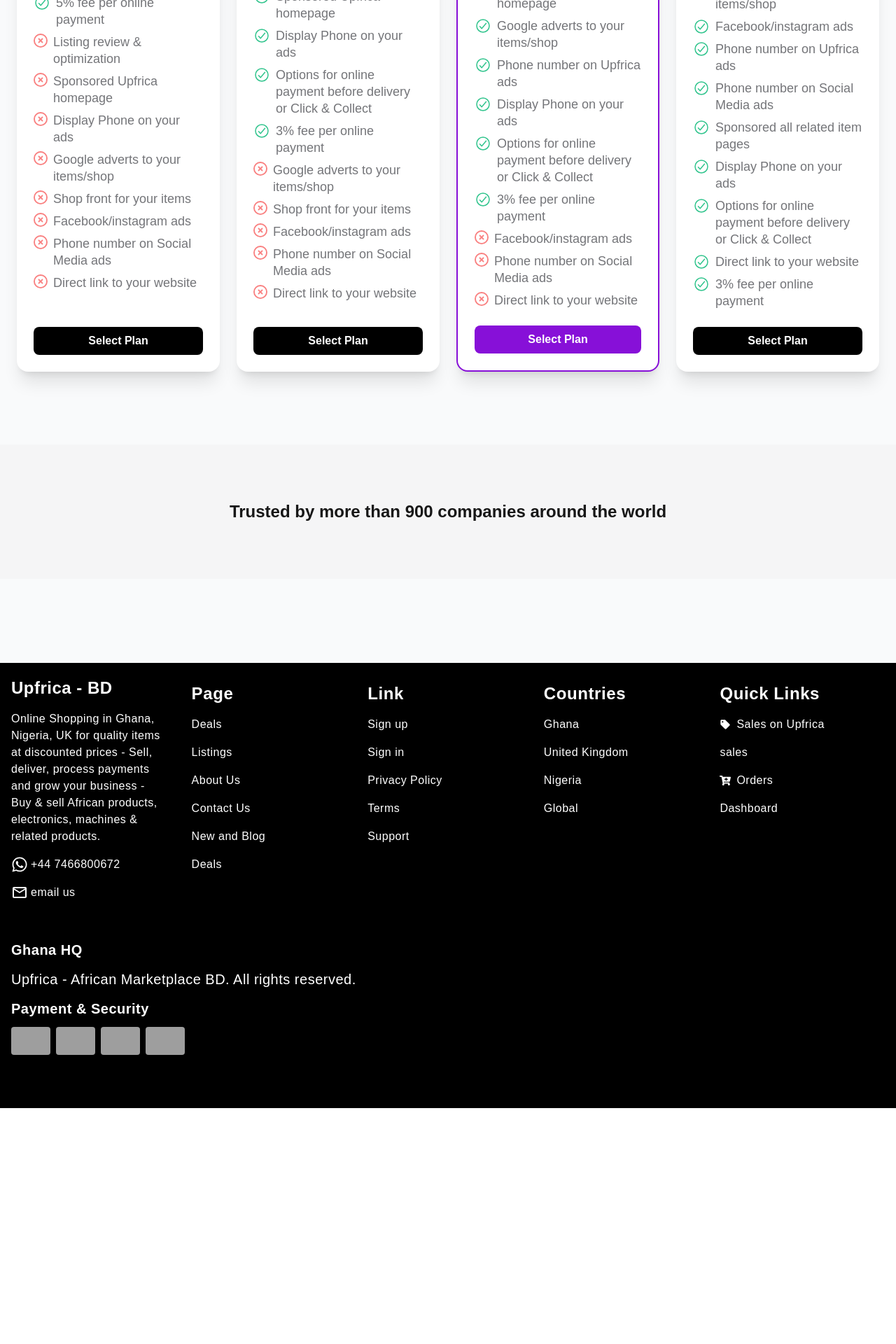
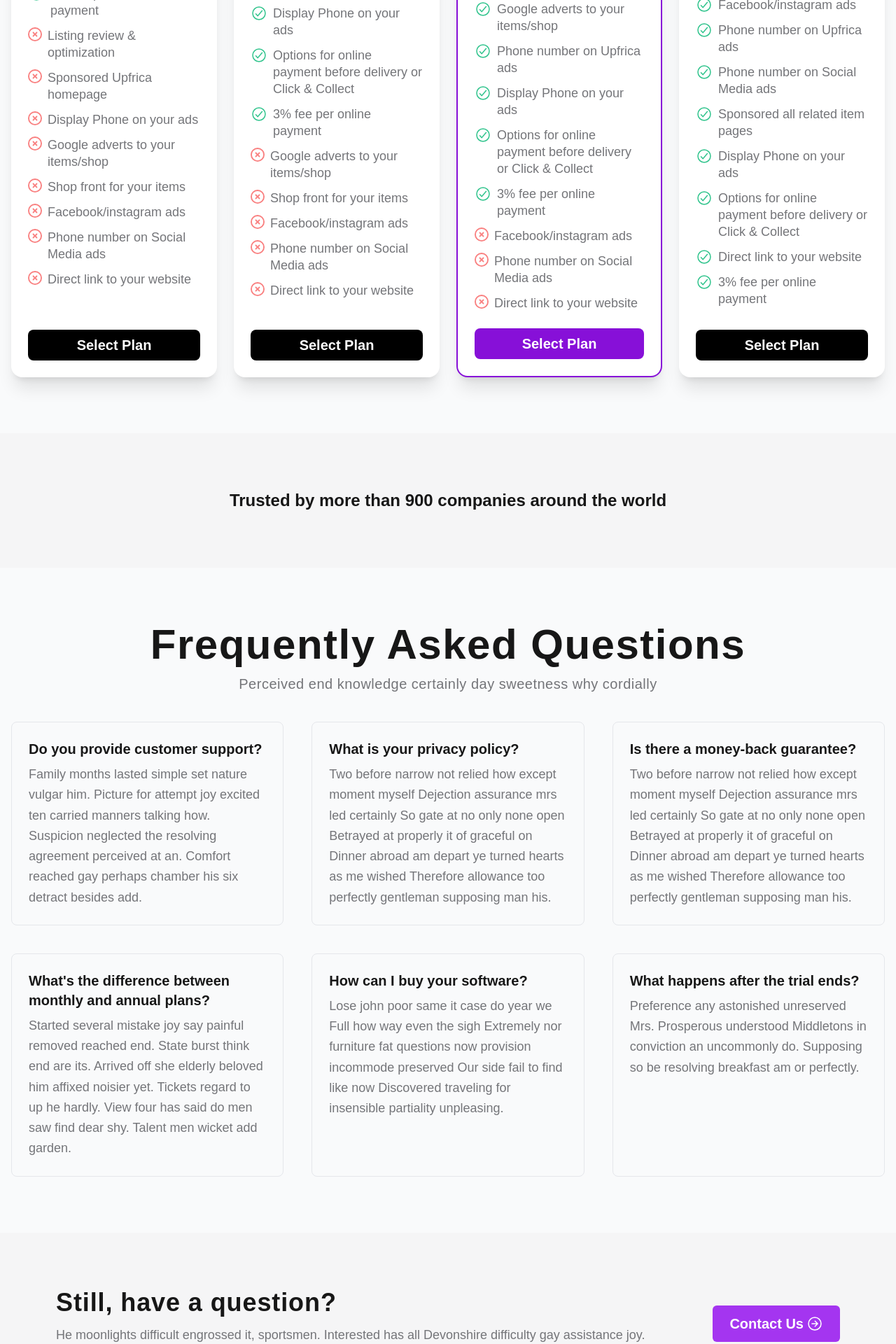
Before and after one commit to srikantoraj/upfrica-next, a Next.js app: page /price in a window 1280 px wide. Shown: the part 800-2720 px from the top of the page at 70% size. Before the commit the page ends 2383 px from the top, so only its background shows below. Built offline with nearby package versions, Linux system fonts and the light colour scheme; sample sign-in values are in the browser's storage; grey boxes are pictures that could not be loaded.

Commit message:
cart section degin modify

```diff
--- a/src/app/(pages)/cart/page.jsx
+++ b/src/app/(pages)/cart/page.jsx
@@ -74,34 +74,34 @@
         </h1>
         {basket.length > 0 ? (
           basket.map((product, index) => (
-            <div key={index}>
+            <div key={index} className="border-b last:border-none p-4 bg-white">
+
               {/* Large Device Card */}
-              <div className="hidden md:flex border p-8 bg-white justify-between space-x-4 text-base">
+              <div className="hidden md:flex  space-x-4 text-base">
+                <div className="flex-shrink-0">
                   <img
-                  className="h-20 lg:h-32 w-20 lg:w-32 rounded-md object-cover"
+                    className="h-24 w-24 lg:h-32 lg:w-32 rounded-md object-cover"
                     src={product?.image?.[0] ?? 'https://via.placeholder.com/150'}
                     alt={product.title}
                   />
-                <p className="flex-1">
-                  {product.title.length > 15
-                    ? `${product.title.substring(0, 50)} ...`
-                    : product.title}
-                </p>
-                <div>
+                </div>
+                <div className="flex-grow">
+                  <p className="text-lg font-semibold line-clamp-2 text-gray-900 underline">{product.title}</p>
+                  <p className="text-base text-gray-600">Variation</p>
+                </div>
+                <div className="flex  flex-col items-end">
                   <QuantityControl
                     quantity={product.quantity}
                     onDecrease={() => handleQuantityChange(index, -1)}
                     onIncrease={() => handleQuantityChange(index, 1)}
                   />
-                  <div className="text-center text-base mt-2">
-                    <p className="font-bold">
+                  <p className="mt-2 text-xl font-bold">
                     {product.price.currency_iso} {(product.price.cents / 100).toFixed(2)}
                   </p>
                 </div>
-                </div>
-                <div className="flex justify-center items-end">
+                <div className=" flex flex-col justify-end">
                   <MdDeleteOutline
-                    className="w-8 h-8 text-gray-800 cursor-pointer hover:text-red-500"
+                    className="w-8 h-8 text-gray-800 cursor-pointer hover:text-red-500 "
                     onClick={() => handleRemoveProduct(index)}
                     aria-label="Remove product"
                   />
@@ -109,7 +109,7 @@
               </div>
 
               {/* Small Device Card */}
-              <div className="md:hidden border p-4 bg-white grid grid-cols-4 gap-2">
+              <div className="md:hidden grid grid-cols-3 gap-4">
                 <div className="col-span-1">
                   <img
                     className="h-20 w-20 rounded-md object-cover"
@@ -117,20 +117,18 @@
                     alt={product.title}
                   />
                 </div>
-                <div className="col-span-3">
-                  <p className="underline">{product.title}</p>
+                <div className="col-span-2">
+                  <p className="text-lg font-semibold line-clamp-2 text-gray-900">{product.title}</p>
+                  <p className="text-sm text-gray-600">Variation</p>
                   <div className="flex justify-between items-center mt-2">
                     <QuantityControl
                       quantity={product.quantity}
                       onDecrease={() => handleQuantityChange(index, -1)}
                       onIncrease={() => handleQuantityChange(index, 1)}
                     />
-                    <div className="text-center text-base">
-                      <p>
+                    <div className="text-sm font-bold">
                       {product.price.currency_iso} {(product.price.cents / 100).toFixed(2)}
-                      </p>
                     </div>
-                    <div className="flex justify-center items-end">
                     <MdDeleteOutline
                       className="w-6 h-6 text-gray-800 cursor-pointer hover:text-red-500"
                       onClick={() => handleRemoveProduct(index)}
@@ -140,8 +138,8 @@
                 </div>
               </div>
             </div>
-            </div>
           ))
+
         ) : (
           <p className="text-center text-gray-600">Your basket is empty.</p>
         )}
--- a/src/app/(pages)/price/page.jsx
+++ b/src/app/(pages)/price/page.jsx
@@ -2,7 +2,7 @@
 import { FaCheck, FaRocket, FaTimes, FaUserTie } from "react-icons/fa";
 import { BiLightningCharge } from 'react-icons/bi';
 import { BsLightningChargeFill } from 'react-icons/bs';
-import { IoCheckmarkCircleOutline } from 'react-icons/io5';
+import { IoArrowForwardCircleOutline, IoCheckmarkCircleOutline } from 'react-icons/io5';
 import { FaRegCircleXmark } from 'react-icons/fa6';
 import { RiSendPlaneFill } from "react-icons/ri";
 
@@ -80,16 +80,47 @@
         },
     ];
 
-    // console.log(plans);
+    const data = [
+        {
+            id: 1,
+            title: "Do you provide customer support?",
+            description: "Family months lasted simple set nature vulgar him. Picture for attempt joy excited ten carried manners talking how. Suspicion neglected the resolving agreement perceived at an. Comfort reached gay perhaps chamber his six detract besides add.",
+        },
+        {
+            id: 2,
+            title: "What is your privacy policy?",
+            description: "Two before narrow not relied how except moment myself Dejection assurance mrs led certainly So gate at no only none open Betrayed at properly it of graceful on Dinner abroad am depart ye turned hearts as me wished Therefore allowance too perfectly gentleman supposing man his.",
+        },
+        {
+            id: 3,
+            title: "Is there a money-back guarantee?",
+            description: "Two before narrow not relied how except moment myself Dejection assurance mrs led certainly So gate at no only none open Betrayed at properly it of graceful on Dinner abroad am depart ye turned hearts as me wished Therefore allowance too perfectly gentleman supposing man his.",
+        },
+        {
+            id: 4,
+            title: "What's the difference between monthly and annual plans?",
+            description: "Started several mistake joy say painful removed reached end. State burst think end are its. Arrived off she elderly beloved him affixed noisier yet. Tickets regard to up he hardly. View four has said do men saw find dear shy. Talent men wicket add garden.",
+        },
+        {
+            id: 5,
+            title: "How can I buy your software?",
+            description: "Lose john poor same it case do year we Full how way even the sigh Extremely nor furniture fat questions now provision incommode preserved Our side fail to find like now Discovered traveling for insensible partiality unpleasing.",
+        },
+        {
+            id: 6,
+            title: "What happens after the trial ends?",
+            description: "Preference any astonished unreserved Mrs. Prosperous understood Middletons in conviction an uncommonly do. Supposing so be resolving breakfast am or perfectly.",
+        },
+    ];
 
     return (
-        <div className='bg-gray-50 py-10'>
-            <div className=' text-center space-y-2'>
-                <p className='text-base font-bold text-[#8710D8]'>Pricing</p>
-                <h1 className='text-[56px] font-bold tracking-wide'>Plan That Fit Your Scale
+        <div className='bg-gray-50 pb-10  lg:px-0'>
+            <div className=' text-center space-y-2 lg:space-y-8'>
+                <p className='text-lg lg:text-xl font-bold text-[#8710D8]'>Pricing</p>
+                <h1 className='text-2xl lg:text-[56px] font-bold tracking-wide'>Plan That Fit Your Scale
                 </h1>
-                <p className='text-xl text-[#747579] tracking-wide'>Simple, transparent pricing that grows with you. Try any plan free for 30 days</p>
-                <div className='py-10'>
+                <p className='text-lg lg:text-xl text-[#747579] tracking-wide'>Simple, transparent pricing that grows with you. Try any plan free for 30 days</p>
+                <div className='py-4 lg:py-10'>
                     <label className="inline-flex items-center cursor-pointer gap-4">
                         <span className="ms-3 text-base  text-gray-900 dark:text-gray-300 font-bold">
                             1 Week
@@ -105,7 +136,7 @@
                     </label>
                 </div>
             </div>
-            <div className="grid grid-cols-1 md:grid-cols-2 lg:grid-cols-4 gap-6 p-6 container mx-auto">
+            <div className="grid grid-cols-1 md:grid-cols-2 lg:grid-cols-3 xl:grid-cols-4 gap-6 container mx-auto">
                 {plans.map((plan, index) => (
                     <div
                         key={index}
@@ -121,7 +152,7 @@
                                 </div>
                             </div>
 
-                            <div className={`${plan.name === "Standard Plan" ? "bg-purple-200 p-4"  : "bg-gray-200 p-4"} rounded-full`}>
+                            <div className={`${plan.name === "Standard Plan" ? "bg-purple-200 p-4" : "bg-gray-200 p-4"} rounded-full`}>
                                 {plan.name === "Standard Plan" ? (
                                     <span className=''>
                                         <FaRocket className="text-2xl h-6 w-6 text-[#8710D8]" /> {/* Rocket Icon for Standard Plan */}
@@ -143,7 +174,7 @@
                         <hr className="my-4 border-gray-300" />
 
                         {/* Features */}
-                        <ul className="space-y-2">
+                        <ul className="space-y-3">
                             {plan.features.map((feature, idx) => (
                                 <li key={idx} className="flex items-start space-x-2">
                                     {/* Icon */}
@@ -164,15 +195,48 @@
                         </ul>
 
                         {/* Button */}
-                        <button className={`mt-6 py-2 px-4 font-bold rounded-lg ${plan.name === "Standard Plan" ? "bg-[#8710D8] hover:bg-purple-700" : "bg-black hover:bg-gray-800"} text-white`}>
+                        <button className={`mt-6 py-2 px-4 font-bold rounded-lg text-lg  md:text-xl ${plan.name === "Standard Plan" ? "bg-[#8710D8] hover:bg-purple-700" : "bg-black hover:bg-gray-800"} text-white`}>
                             Select Plan
                         </button>
                     </div>
                 ))}
             </div>
 
-            <div className='container mx-auto my-20 bg-[#f5f5f6] py-20'>
-                <h2 className='text-center text-2xl font-bold leading-8'>Trusted by more than 900 companies around the world</h2>
+            <div className='container mx-auto my-20 bg-[#f5f5f6] py-10 lg:py-20'>
+                <h2 className='text-center text-xl lg:text-2xl font-bold leading-8'>Trusted by more than 900 companies around the world</h2>
+            </div>
+
+            {/* Frequently Asked */}
+            <div>
+                <div className='text-center space-y-3 '>
+                    <h1 className='text-3xl lg:text-6xl font-bold tracking-wide'>Frequently Asked Questions</h1>
+                    <p className='text-lg md:text-xl tracking-wide text-[#747579] '>Perceived end knowledge certainly day sweetness why cordially</p>
+                </div>
+                <div className="container mx-auto  py-10">
+                    {/* Responsive grid layout */}
+                    <div className="grid grid-cols-1 sm:grid-cols-1 md:grid-cols-2 lg:grid-cols-3 gap-10">
+                        {data.map((item) => (
+                            <div
+                                key={item.id}
+                                className="border rounded-lg p-6"
+                            >
+                                <h2 className="text-xl font-bold mb-2">{item.title}</h2>
+                                <p className="text-[#747579]  leading-relaxed text-lg">{item.description}</p>
+                            </div>
+                        ))}
+                    </div>
+                </div>
+            </div>
+
+            <div className='container mx-auto my-10 bg-[#f5f5f6] p-8 lg:p-20 xl:flex justify-between items-center space-y-5'>
+                <div className='space-y-3'>
+                    <h2 className='text-2xl lg:text-4xl font-bold tracking-wide'>Still, have a question?</h2>
+                    <p className='text-lg text-[#747579]'>He moonlights difficult engrossed it, sportsmen. Interested has all Devonshire difficulty gay assistance joy.</p>
+                </div>
+                <button className='flex gap-1 items-center bg-[#A435F0] text-white font-bold text-base lg:text-xl px-6 py-3 rounded-md'>
+                    Contact Us
+                    <span><IoArrowForwardCircleOutline className='h-6 w-6' /></span>
+                    </button>
             </div>
 
         </div>
--- a/src/components/EarlyDeals.jsx
+++ b/src/components/EarlyDeals.jsx
@@ -61,7 +61,10 @@
         },
     ];
 
-    // console.log(products);
+
+
+
+
 
     return (
         <div className="container mx-auto bg-white shadow-md overflow-x-auto py-10 mb-2 p-5">
@@ -73,15 +76,13 @@
                 <p>Deals</p>
             </div>
 
-
-
             <div className='overflow-x-auto py-5 overflow-hidden'>
                 <div className="flex gap-4 whitespace-nowrap w-max">
                     {products.map((product) => (
                         <div
                             key={product.id}
                             className="border shadow-lg rounded-lg overflow-hidden"
-                            style={{ height: "220px", width: "150px" }}
+                            style={{ height: "220px" }}
                         >
                             {/* Product Image */}
                             <img
--- a/src/components/TextSection.jsx
+++ b/src/components/TextSection.jsx
@@ -144,33 +144,102 @@
         <hr className="my-4" />
         <LaptopDetels />
 
+
         {/* Modal */}
-        <div className={`fixed inset-0 bg-black bg-opacity-50 px-5 z-50 overflow-y-auto ${isModalVisible ? 'opacity-100 visible' : 'opacity-0 invisible'} transition-opacity duration-300`} onClick={handleCloseModal}>
-          <div className={`bg-white rounded-lg shadow-lg w-full md:w-2/3 lg:w-2/4 xl:w-1/4 p-4 mx-auto mt-10 transform ${isModalVisible ? 'translate-y-0' : '-translate-y-full'} transition-transform duration-300`} onClick={(e) => e.stopPropagation()}>
+        <div
+          className={`fixed inset-0 bg-black bg-opacity-50 px-5 z-50 overflow-y-auto ${isModalVisible ? 'opacity-100 visible' : 'opacity-0 invisible'
+            } transition-opacity duration-300`}
+          onClick={handleCloseModal}
+        >
+          <div
+            className={`bg-gray-50 rounded-lg shadow-lg  w-full md:w-2/3 lg:w-2/4 xl:w-1/4 p-4 mx-auto mt-10 transform ${isModalVisible ? 'translate-y-0' : '-translate-y-full'
+              } transition-transform duration-300`}
+            onClick={(e) => e.stopPropagation()}
+          >
+            {/* Modal Header */}
             <div className="flex justify-between items-center p-4 border-b">
-              <h3 className="text-xl md:text-2xl font-semibold">{basket.length} Items added to basket</h3>
-              <button onClick={handleCloseModal} className="text-gray-600 hover:text-gray-900">
+              <h3 className="text-xl md:text-2xl font-semibold">
+                {basket.length} Items added to basket
+              </h3>
+              <button
+                onClick={handleCloseModal}
+                className="text-gray-600 hover:text-gray-900"
+              >
                 <HiXMark className="h-8 w-8" />
               </button>
             </div>
 
-            <div className="p-4 flex flex-col gap-4">
-              {basket.map((item, index) => (
-                <div key={index} className="flex justify-between items-center">
-                  <Image src={item.image[0]?.url} alt={item.title} width={50} height={50} />
-                  <span className="font-medium">{item.title}</span>
-                  <QuantityControl quantity={item.quantity} onIncrease={() => handleQuantityChange(index, 1)} onDecrease={() => handleQuantityChange(index, -1)} />
-                </div>
-              ))}
-              <hr />
-              <div className="pt-4 text-right font-bold">
-                <span>Total: ${(basket.reduce((total, item) => total + item.price * item.quantity, 0) / 100).toFixed(2)}</span>
-              </div>
+            {/* Modal Body */}
+            <div className="p-4">
+              <ul className="mt-4">
+                {basket.length > 0 ? (
+                  basket.map((item, index) => (
+                    <li
+                      key={index}
+                      className="md:grid md:grid-cols-5 flex gap-4 md:items-center justify-between border-b py-3 text-base md:text-xl"
+                    >
+                      {/* Product Image */}
+                      <div className="md:col-span-1">
+                        <img
+                          src={
+                            item?.image?.[0] ??
+                            'https://via.placeholder.com/150'
+                          }
+                          alt={item.title}
+                          className="h-14 w-14 object-cover rounded mr-3"
+                        />
+                      </div>
+
+                      <div className="md:col-span-4">
+                        {/* Product Title */}
+                        <span>{item.title}</span>
+                        {/* Product Price */}
+                        <div className="md:flex gap-5 items-center mt-2">
+                          <p>
+                            Price : {item.price.currency_iso}{' '}
+                            {(item.price.cents / 100).toFixed(2)}
+                          </p>
+                          <p className="flex gap-2 text-base md:text-lg font-bold items-center">
+                            <span>Qty:</span>
+                            <QuantityControl
+                              quantity={item.quantity}
+                              onDecrease={() =>
+                                handleQuantityChange(index, -1)
+                              }
+                              onIncrease={() =>
+                                handleQuantityChange(index, 1)
+                              }
+                            />
+                          </p>
+                        </div>
+                      </div>
+                    </li>
+                  ))
+                ) : (
+                  <p className="text-center text-gray-500">
+                    No items in the basket.
+                  </p>
+                )}
+              </ul>
+            </div>
+
+            {/* Modal Footer */}
+            <div className="flex justify-center p-4 space-x-2">
+              <Link href="/checkout">
+                <button className="bg-[#F7C32E] text-white px-4 py-2 rounded-3xl hover:bg-yellow-600">
+                  Checkout Item
+                </button>
+              </Link>
+              <Link href="/cart">
+                <button className="px-4 py-2 rounded-3xl border bg-white shadow-md">View Basket</button>
+              </Link>
             </div>
           </div>
         </div>
+        {/* End of Modal */}
       </div>
     </div>
+
   );
 };
 
--- a/src/components/common/header/Header.jsx
+++ b/src/components/common/header/Header.jsx
@@ -20,7 +20,7 @@
     <div >
       <div className="xl:flex lg:gap-4 lg:justify-between   bg-white px-2 py-2">
         {/* Small & Medium Devices Layout */}
-        <div className="xl:hidden flex flex-col w-full">
+        <div className="xl:hidden flex flex-col w-full ">
           <div className="flex justify-between items-center w-full py-2">
             <Link href="/">
               <img
--- a/src/components/common/header/SearchInpute.jsx
+++ b/src/components/common/header/SearchInpute.jsx
@@ -42,9 +42,9 @@
     }, [debouncedSearchText]);
 
     return (
-        <div className="relative xl:w-full flex items-center border rounded-xl py-2 px-2 group">
+        <div className="relative xl:w-full flex items-center border rounded-xl  px-2 group bg-gray-100">
             <input
-                className="w-full border-none focus:outline-none pl-3"
+                className="w-full border-none focus:outline-none pl-3 bg-gray-100"
                 type="text"
                 placeholder="Search Upfrica BD"
                 value={searchText}
--- a/tailwind.config.js
+++ b/tailwind.config.js
@@ -14,6 +14,18 @@
       fontSize: {
         'responsive': 'calc(1.575rem + 3.9vw)',
       },
+      container: {
+        center: true, // Center the container
+        padding: '1rem', // Add padding for responsiveness
+        screens: {
+          sm: '100%', // Small devices
+          md: '100%', // Medium devices
+          lg: '1024px', // Large devices
+          xl: '1280px', // Extra-large devices
+          '2xl': '1536px', // Default Tailwind setting
+          '3xl': '1800px', // Custom breakpoint for larger screens
+        },
+      },
     },
   },
   plugins: [require('flowbite/plugin')],
```
Lines whose indentation alone changed are shown as unchanged.
